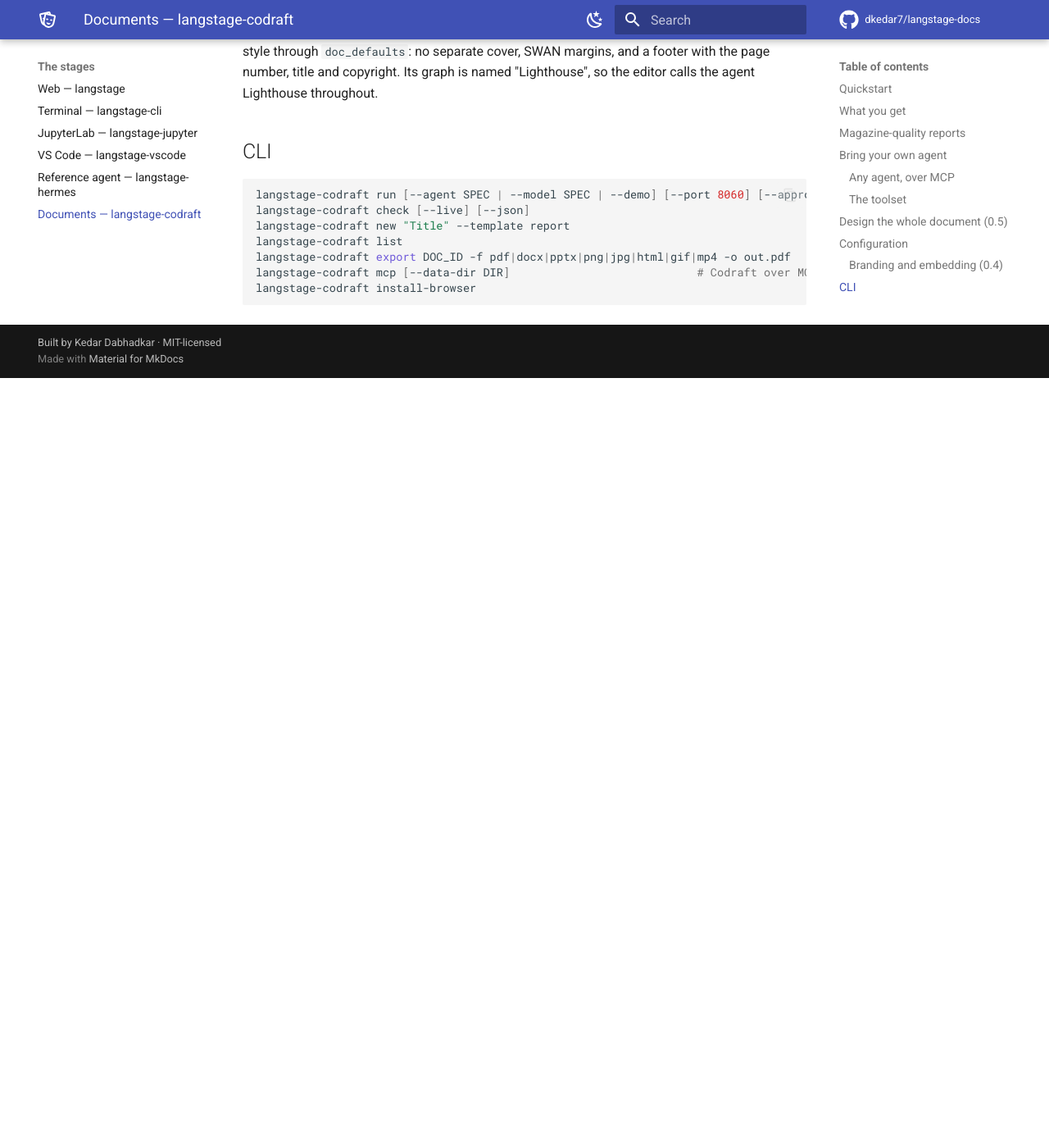
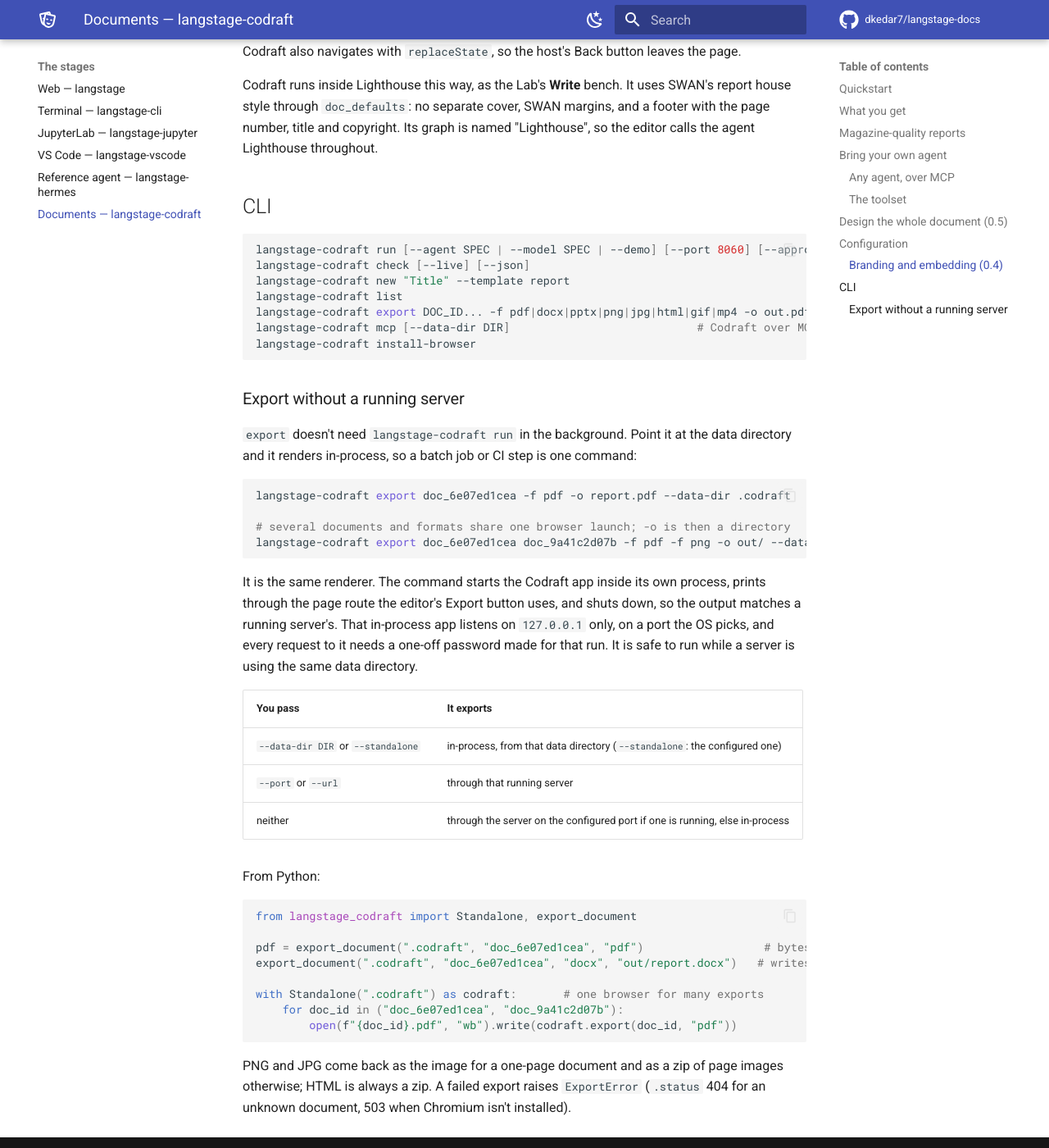
Before and after one commit to dkedar7/langstage-docs, an MkDocs documentation site: the page built from docs/stages/codraft.md, in a window 1280 px wide and 1400 px high, scrolled down 7602 px. Shown: the whole window at 82% size. Built offline with MkDocs 1.6.1 and Material for MkDocs 9.7.7, drawn with Linux system fonts in a browser that asks for light colours; comment, search, counter and statistics services are not loaded; before the commit the page ends 8063 px from its top, so only the background shows below that; some of the changed text lies outside the part shown.

Commit message:
Codraft: export and stdio view_pages without a running server (codraft #44) (#59)
Claude-Session: https://claude.ai/code/session_01UifqaVXWAqdPtu6Xy96V58

Co-authored-by: Claude <noreply@anthropic.com>

````diff
--- a/docs/stages/codraft.md
+++ b/docs/stages/codraft.md
@@ -137,10 +137,13 @@ survives restarts. The same agent is also served at `POST /agui` for any AG-UI c
 <!-- snippet: skip -->
 ```bash
 claude mcp add --transport http codraft http://localhost:8060/mcp   # with `run` going
-langstage-codraft mcp --data-dir .codraft                           # stdio
+langstage-codraft mcp --data-dir .codraft                           # stdio, no server needed
 ```
 
 Every tool takes a `doc_id`; `list_documents` and `create_document` get an agent started.
+
+Over stdio, `view_pages` works without a server too: it uses the one on the configured port if it
+is running, and otherwise starts a private in-process renderer the first time the tool is called.
 
 ### The toolset
 
@@ -268,7 +271,50 @@ langstage-codraft run [--agent SPEC | --model SPEC | --demo] [--port 8060] [--ap
 langstage-codraft check [--live] [--json]
 langstage-codraft new "Title" --template report
 langstage-codraft list
-langstage-codraft export DOC_ID -f pdf|docx|pptx|png|jpg|html|gif|mp4 -o out.pdf   # via a running server
+langstage-codraft export DOC_ID... -f pdf|docx|pptx|png|jpg|html|gif|mp4 -o out.pdf [--data-dir DIR]
 langstage-codraft mcp [--data-dir DIR]                            # Codraft over MCP (stdio)
 langstage-codraft install-browser
 ```
+
+### Export without a running server
+
+`export` doesn't need `langstage-codraft run` in the background. Point it at the data directory and
+it renders in-process, so a batch job or CI step is one command:
+
+<!-- snippet: skip -->
+```bash
+langstage-codraft export doc_6e07ed1cea -f pdf -o report.pdf --data-dir .codraft
+
+# several documents and formats share one browser launch; -o is then a directory
+langstage-codraft export doc_6e07ed1cea doc_9a41c2d07b -f pdf -f png -o out/ --data-dir .codraft
+```
+
+It is the same renderer. The command starts the Codraft app inside its own process, prints through
+the page route the editor's Export button uses, and shuts down, so the output matches a running
+server's. That in-process app listens on `127.0.0.1` only, on a port the OS picks, and every request
+to it needs a one-off password made for that run. It is safe to run while a server is using the same
+data directory.
+
+| You pass | It exports |
+|---|---|
+| `--data-dir DIR` or `--standalone` | in-process, from that data directory (`--standalone`: the configured one) |
+| `--port` or `--url` | through that running server |
+| neither | through the server on the configured port if one is running, else in-process |
+
+From Python:
+
+<!-- snippet: skip -->
+```python
+from langstage_codraft import Standalone, export_document
+
+pdf = export_document(".codraft", "doc_6e07ed1cea", "pdf")                  # bytes
+export_document(".codraft", "doc_6e07ed1cea", "docx", "out/report.docx")   # writes the file
+
+with Standalone(".codraft") as codraft:       # one browser for many exports
+    for doc_id in ("doc_6e07ed1cea", "doc_9a41c2d07b"):
+        open(f"{doc_id}.pdf", "wb").write(codraft.export(doc_id, "pdf"))
+```
+
+PNG and JPG come back as the image for a one-page document and as a zip of page images otherwise;
+HTML is always a zip. A failed export raises `ExportError` (`.status` 404 for an unknown document,
+503 when Chromium isn't installed).
````
